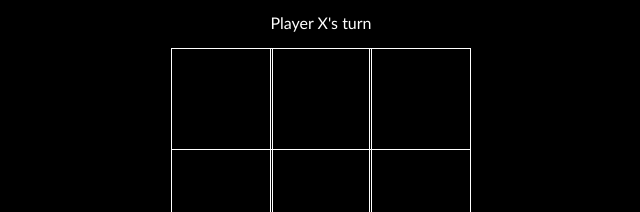
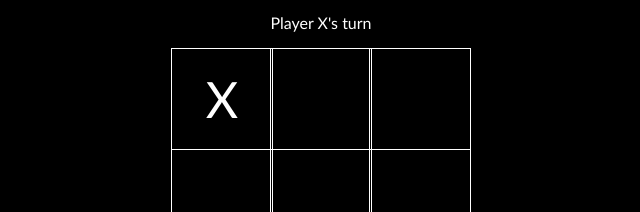
Before and after one commit to michaelarayabe/tictactoe, a plain HTML site: page index.html in a window 1280 px wide. Both pictures are taken after a click on the element 541 px from the left and 260 px from the top of the page. Shown: the part 161-373 px from the top of the page, 319-959 px from the left. Drawn offline with Linux system fonts and the light colour scheme.

Commit message:
handleBoxClick function and added x and y on box class pseudo element

```diff
--- a/app.js
+++ b/app.js
@@ -5,6 +5,12 @@ window.addEventListener('DOMContentLoaded', () => {
     const displayDiv = document.querySelector('.display');
     const boxDivs = document.querySelectorAll('.box');
     const resetDiv = document.querySelector('#reset');
+
+    //Variables
+    let gameIsActive = true;
+    let xTurn = true;
+    let winner = null;
+
 
     //Event handler
     const handleDisplayDiv = (e) => {
@@ -15,8 +21,18 @@ window.addEventListener('DOMContentLoaded', () => {
         console.log(e);
     }
 
-    const handleBoxDiv = (e) => {
-        console.log(e);
+    const handleBoxClick = (e) => {
+        const classList = e.target.classList;
+        if(classList[1] === 'x' || classList[1] === 'o'){
+            return;
+        }
+        if(xTurn){
+            classList[1] = classList.add('x');
+            xTurn = !xTurn;
+        }else {
+            classList[1] = classList.add('o')
+            xTurn = !xTurn;
+        }
     }
 
 
@@ -29,6 +45,6 @@ window.addEventListener('DOMContentLoaded', () => {
     resetDiv.addEventListener('click', handleReset);
 
     for(const boxDiv of boxDivs){
-        boxDiv.addEventListener('click', handleBoxDiv);
+        boxDiv.addEventListener('click', handleBoxClick);
     }
 });
--- a/style.css
+++ b/style.css
@@ -44,6 +44,19 @@
     cursor: pointer;
 }
 
+.x::after {
+    content: 'X';
+    color: white;
+    font-size: 50px;
+}
+
+.o::after {
+    content: 'O';
+    color:white;
+    font-size: 50px;
+}
+
+
 .hide{
     display:none;
 }
```
